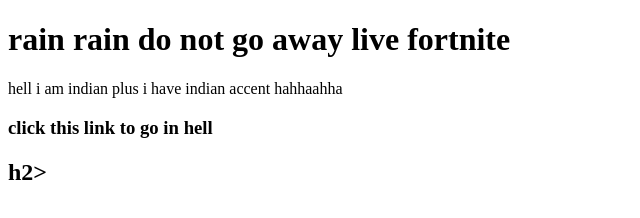
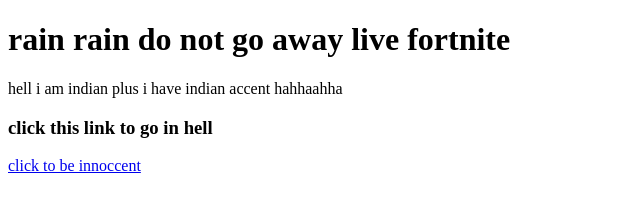
Before and after one commit to infinitypowerdev/zaid-repository, a plain HTML site: page index.html in a window 1280 px wide. Shown: the whole page, without its empty margins (0-640 px from the left). Drawn offline with Linux system fonts and the light colour scheme.

Commit message:
Update index.html

```diff
--- a/index.html
+++ b/index.html
@@ -7,4 +7,6 @@
     <h1>rain rain do not go away live fortnite</h1>
     <p>hell i am indian plus i have indian accent hahhaahha</p>
     <h3>click this link to go in hell</h3>
-    <h2><a href="https://www.roblox.com/home"</a></a>h2>
+    <a href="https://www.roblox.com/home">click to be innoccent</a>
+  </body>
+</html>
```
